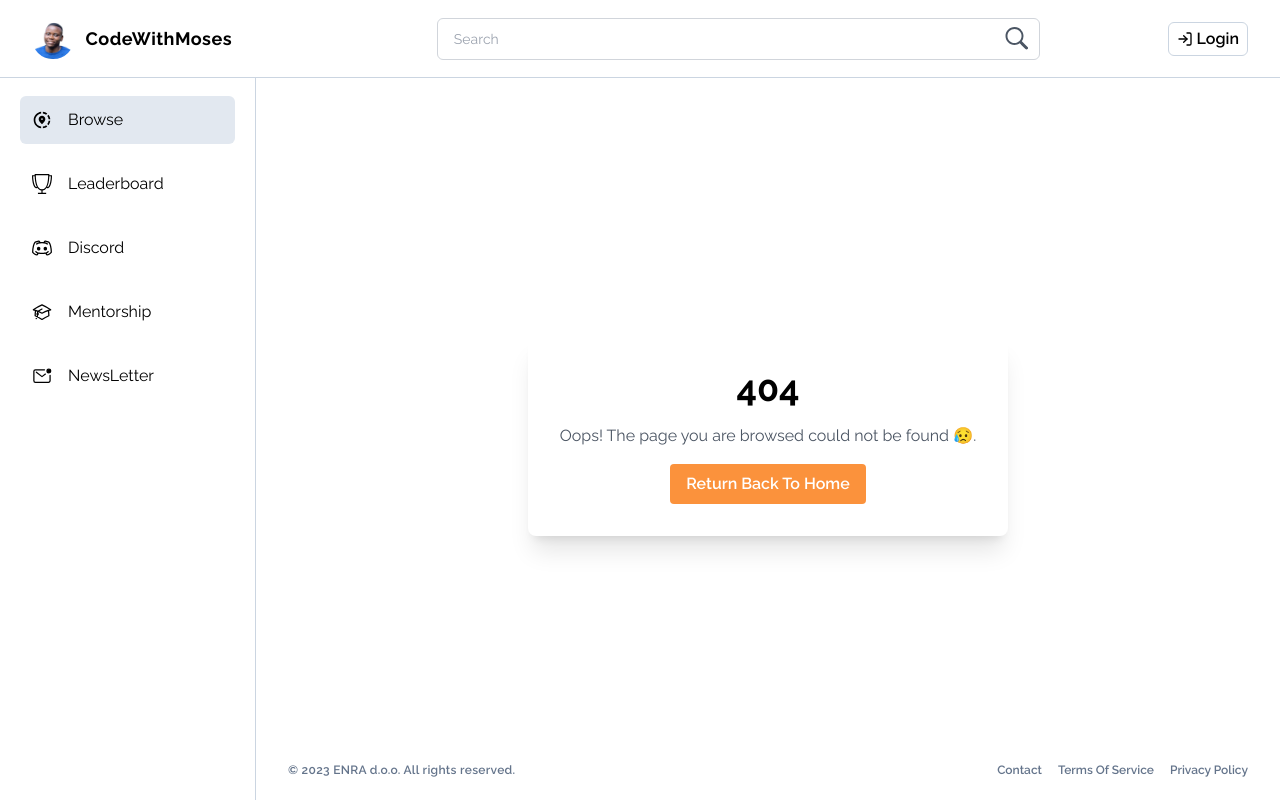
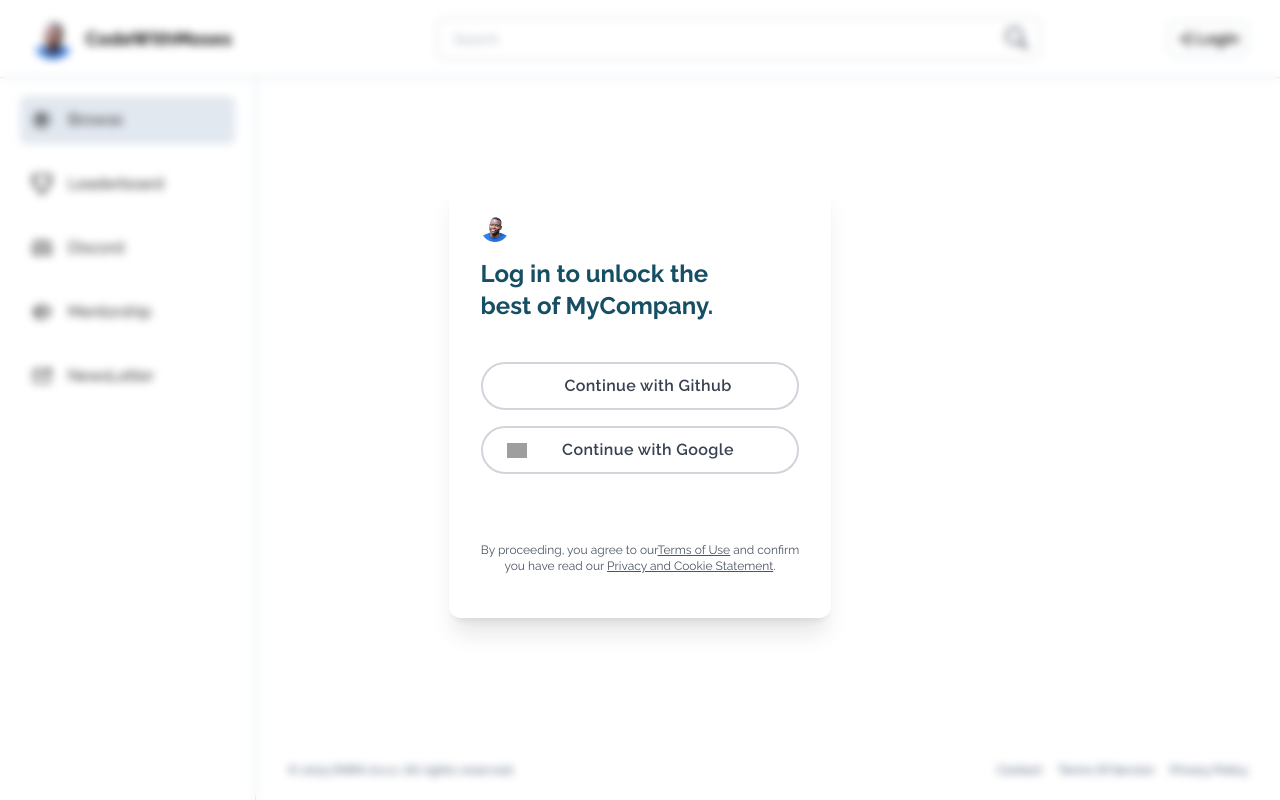
Before and after one commit to mosespace/code-with-moses, a Next.js app: page /login in a window 1280 px wide. Before the commit this address had no page. Built offline with nearby package versions, Linux system fonts and the light colour scheme; grey boxes are pictures that could not be loaded.

Commit message:
feat: changes

```diff
--- /dev/null
+++ b/app/api/auth/[...nextauth]/page.js
@@ -0,0 +1,32 @@
+import NextAuth from "next-auth";
+import GoogleProvider from "next-auth/providers/google";
+import { PrismaAdapter } from "@auth/prisma-adapter";
+import { PrismaClient } from "@prisma/client";
+
+export const authOptions = {
+  adapter: PrismaAdapter(prisma),
+  // Configure one or more authentication providers
+  providers: [
+    GoogleProvider({
+      clientId: process.env.GOOGLE_CLIENT_ID,
+      clientSecret: process.env.GOOGLE_CLIENT_SECRET,
+    }),
+    GitHubProvider({
+      clientId: process.env.GITHUB_ID,
+      clientSecret: process.env.GITHUB_SECRET,
+    }),
+  ],
+  callbacks: {
+    async signIn({ account, profile }) {
+      if (account.provider === "google") {
+        console.log(account);
+      } else {
+        console.log("There Is No User");
+      }
+    },
+  },
+};
+
+const handler = NextAuth(authOptions);
+
+export { handler as GET, handler as POST };
--- a/app/discord/page.js
+++ b/app/discord/page.js
@@ -1,6 +1,6 @@
 import React from "react";
-import Common from "../../Components/(mentorship-and-discord)/Common";
 import { RiDiscordLine } from "react-icons/ri";
+import Common from "../../Components/Common";
 
 export default function page() {
   return (
--- /dev/null
+++ b/app/login/page.js
@@ -0,0 +1,10 @@
+import React from "react";
+import Auth from "../../Components/Auth";
+
+export default function page() {
+  return (
+    <div>
+      <Auth />
+    </div>
+  );
+}
--- a/app/page.js
+++ b/app/page.js
@@ -2,6 +2,7 @@ import Image from "next/image";
 import Courses from "../Components/courses/Courses";
 import SearchForm from "../Components/SearchForm";
 import FilterBtns from "../Components/filter buttons/FilterBtns";
+// import FilterBtns from "@/Components/filter buttons/FilterBtns";
 
 export default function Home() {
   return (
--- /dev/null
+++ b/components/Auth.jsx
@@ -0,0 +1,74 @@
+import React from "react";
+import Link from "next/link";
+import Image from "next/image";
+import { FaGithub } from "react-icons/fa";
+import MyImage from "../public/mosespace.jpg";
+
+export default function Auth() {
+  return (
+    <div className='h-screen absolute top-0 bottom-0 left-0 right-0 z-[230] w-screen'>
+      {/* <!-- modal --> */}
+      <div className='fixed grid place-items-center backdrop-blur-sm top-0 right-0 left-0 z-50 w-full inset-0 h-modal h-full justify-center items-center'>
+        <div className='relative container m-auto px-6'>
+          <div className='m-auto md:w-7/12'>
+            <div className='rounded-xl bg-white dark:bg-slate-950 shadow-xl'>
+              <div className='p-8'>
+                <div className='space-y-4'>
+                  <div className='font-semibold text-lg tracking-wide items-center flex gap-3'>
+                    <Image
+                      width={400}
+                      height={400}
+                      src={MyImage}
+                      className='w-[9%] h-auto object-cover rounded-full'
+                      alt='code with moses | Kampala Uganda Website Developer'
+                    />
+                    <h2 className='font-bold text-white'>CodeWithMoses</h2>
+                  </div>
+                  <h2 className='mb-8 text-2xl text-cyan-900 dark:text-white font-bold'>
+                    Log in to unlock the <br />
+                    best of MyCompany.
+                  </h2>
+                </div>
+                <div className='mt-10 grid space-y-4'>
+                  <button className='group h-12 px-6 border-2 border-gray-300 rounded-full transition duration-300 hover:border-blue-400 focus:bg-blue-50 active:bg-blue-100'>
+                    <div className='relative flex items-center space-x-4 justify-center'>
+                      <FaGithub className='absolute left-0 w-5 h-5 text-white' />
+                      <span className='block w-max font-semibold tracking-wide text-gray-700 text-sm transition dark:text-white duration-300 group-hover:text-blue-600 sm:text-base'>
+                        Continue with Github
+                      </span>
+                    </div>
+                  </button>
+                  <button className='group h-12 px-6 border-2 border-gray-300 rounded-full transition duration-300 hover:border-blue-400 focus:bg-blue-50 active:bg-blue-100'>
+                    <div className='relative flex items-center space-x-4 justify-center'>
+                      <img
+                        src='https://www.svgrepo.com/show/475656/google-color.svg'
+                        className='absolute left-0 w-5'
+                        alt='google logo'
+                      />
+                      <span className='block w-max font-semibold tracking-wide text-gray-700 dark:text-white text-sm transition duration-300 group-hover:text-blue-600 sm:text-base'>
+                        Continue with Google
+                      </span>
+                    </div>
+                  </button>
+                </div>
+                <div className='mt-14 space-y-4 py-3 text-gray-600 dark:text-gray-400 text-center'>
+                  <p className='text-xs'>
+                    By proceeding, you agree to our
+                    <Link href='/privacy-policy/' className='underline'>
+                      Terms of Use
+                    </Link>{" "}
+                    and confirm you have read our{" "}
+                    <Link href='/privacy-policy/' className='underline'>
+                      Privacy and Cookie Statement
+                    </Link>
+                    .
+                  </p>
+                </div>
+              </div>
+            </div>
+          </div>
+        </div>
+      </div>
+    </div>
+  );
+}
--- a/package.json
+++ b/package.json
@@ -11,6 +11,7 @@
   "dependencies": {
     "@vidstack/react": "^1.6.1",
     "next": "14.0.3",
+    "next-auth": "^4.24.5",
     "react": "^18",
     "react-dom": "^18",
     "react-icons": "^4.12.0",
```
Also changed, not shown: components/Common.jsx (renamed from components/(mentorship-and-discord)/Common.jsx), 2 other files (tests, documents, lock files or other folders).
